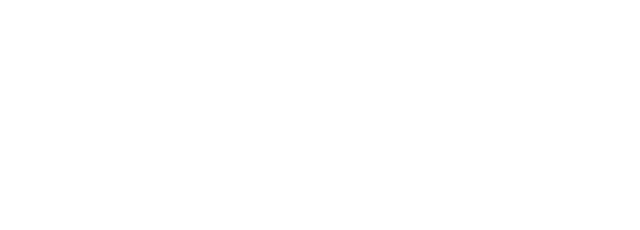
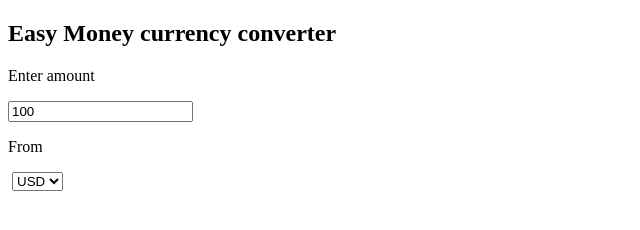
Before and after one commit to Mediwateyash/currency-exchange, a plain HTML site: page index.html in a window 1280 px wide. Shown: the whole page, without its empty margins (0-640 px from the left). Drawn offline with Linux system fonts and the light colour scheme.

Commit message:
currency head

```diff
--- a/index.html
+++ b/index.html
@@ -6,6 +6,30 @@
     <title>Easy Money</title>
 </head>
 <body>
+    <div class="container">
+        <h2> Easy Money currency converter</h2>
+        <form>
+            <div class="amount">
+                <p>Enter amount</p>
+                <input type="number" value="100" />
+            </div>
+            <div class="dropdown">
+                <div class="from"></div>
+                <p>From</p>
+                <div class="selectcontainer">
+                <img src="" alt="">
+                <select name="from" >
+                    <option value="USD">USD</option>
+                    <option value="EUR">EUR</option>
+                    <option value="INR">INR</option>
+                </select>
+                </div>
+          </div>
+
+          <div class="to">
+
+          </div>
+    </form>
 
 </body>
 </html>
```
